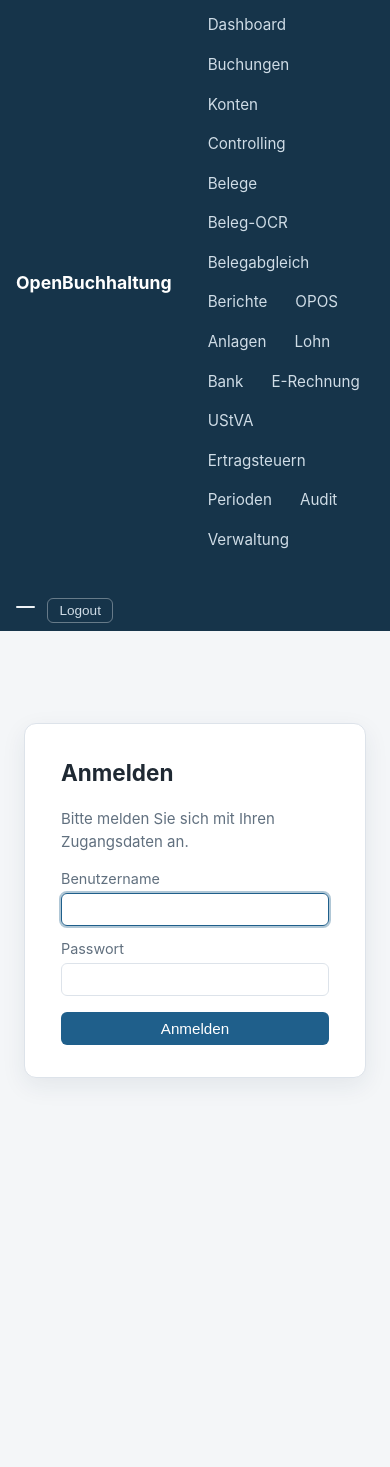
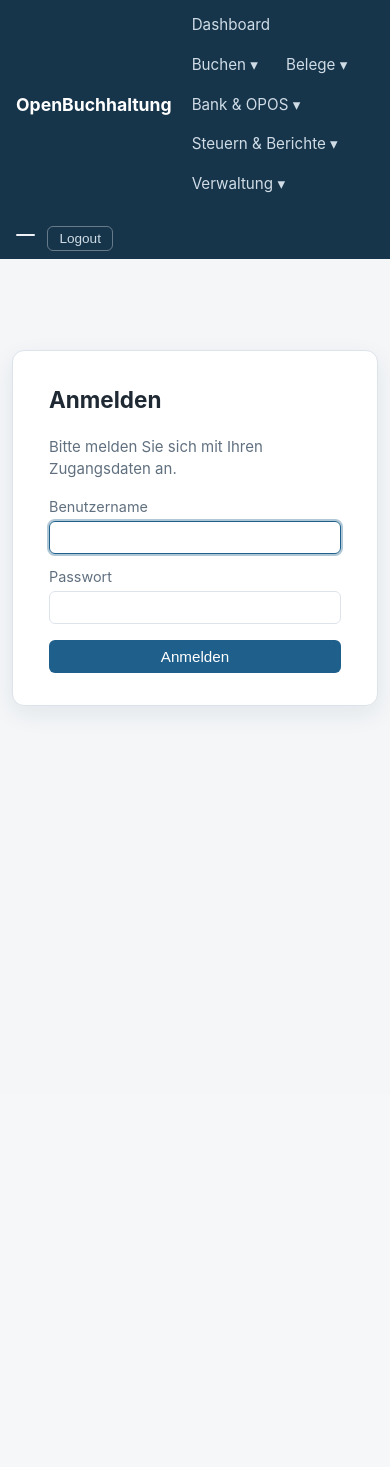
Before and after one commit to unikinCK/OpenBuchhaltung, a Flask app: page /auth/login?next=/bank in a window 390 px wide. After the commit the page ends 709 px from the top, so only its background shows below. Run offline with Flask 3, Linux system fonts and the light colour scheme; the visitor is signed in with stand-in values (Sample User, id 1).

Commit message:
Navigation gruppiert, A11y-Labels für Inline-Formulare, Mobile-Feinschliff
Die 18 Top-Level-Links sind jetzt in 5 CSS-Dropdown-Gruppen geordnet
(Buchen, Belege, Bank & OPOS, Steuern & Berichte, Verwaltung), aktive
Gruppe hervorgehoben; auf sehr schmalen Screens (<480px) klappen die
Gruppen inline auf. Label-lose Inputs (FinTS-PIN/Datum, OPOS-Betrag,
Perioden-Grund) haben aria-labels; zweiter Breakpoint für die
Buchungszeilen-Erfassung.

Co-Authored-By: Claude Fable 5 <noreply@anthropic.com>

```diff
--- a/app/static/style.css
+++ b/app/static/style.css
@@ -80,6 +80,55 @@ a {
   background: rgba(255, 255, 255, 0.16);
   color: #fff;
   font-weight: 600;
+}
+
+/* Gruppierte Navigation: CSS-Dropdowns (hover/focus, kein JS nötig) */
+.nav-group {
+  position: relative;
+}
+
+.nav-group-label {
+  background: transparent;
+  border: none;
+  color: #cfdce6;
+  font: inherit;
+  font-size: 0.95rem;
+  padding: 0.4rem 0.75rem;
+  border-radius: 6px;
+  cursor: pointer;
+  white-space: nowrap;
+}
+
+.nav-group:hover .nav-group-label,
+.nav-group:focus-within .nav-group-label {
+  background: rgba(255, 255, 255, 0.1);
+  color: #fff;
+}
+
+.nav-group.active .nav-group-label {
+  background: rgba(255, 255, 255, 0.16);
+  color: #fff;
+  font-weight: 600;
+}
+
+.nav-group-menu {
+  display: none;
+  position: absolute;
+  top: 100%;
+  left: 0;
+  background: var(--topbar);
+  border-radius: 0 0 8px 8px;
+  padding: 0.35rem;
+  min-width: 11rem;
+  flex-direction: column;
+  gap: 0.15rem;
+  z-index: 100;
+  box-shadow: 0 6px 16px rgba(0, 0, 0, 0.25);
+}
+
+.nav-group:hover .nav-group-menu,
+.nav-group:focus-within .nav-group-menu {
+  display: flex;
 }
 
 .topbar .user-area {
@@ -505,3 +554,23 @@ tr.entry-lines td {
     padding: 0.5rem 1rem;
   }
 }
+
+@media (max-width: 480px) {
+  .journal-line {
+    grid-template-columns: 1fr;
+  }
+  .topbar {
+    gap: 0.5rem;
+  }
+  /* Dropdowns auf sehr schmalen Screens als aufgeklappte Gruppen zeigen. */
+  .nav-group-menu {
+    position: static;
+    box-shadow: none;
+    padding-left: 0.75rem;
+  }
+  .flash-list,
+  main {
+    padding-left: 0.75rem;
+    padding-right: 0.75rem;
+  }
+}
--- a/app/templates/bank.html
+++ b/app/templates/bank.html
@@ -122,9 +122,9 @@
                   <form method="post" action="{{ url_for('main.fints_sync_action', connection_id=conn.id) }}">
                     <input type="hidden" name="_csrf_token" value="{{ csrf_token() }}" />
                     <input type="hidden" name="company_id" value="{{ selected_company_id }}" />
-                    <input name="pin" type="password" placeholder="PIN" autocomplete="off" required style="width:7rem;" />
-                    <input name="from_date" type="date" title="Von (Standard: 30 Tage)" />
-                    <input name="to_date" type="date" title="Bis (Standard: heute)" />
+                    <input name="pin" type="password" placeholder="PIN" aria-label="PIN" autocomplete="off" required style="width:7rem;" />
+                    <input name="from_date" type="date" title="Von (Standard: 30 Tage)" aria-label="Von-Datum" />
+                    <input name="to_date" type="date" title="Bis (Standard: heute)" aria-label="Bis-Datum" />
                     <button type="submit" class="secondary" style="margin:0;">Umsätze abrufen</button>
                   </form>
                 </td>
--- a/app/templates/base.html
+++ b/app/templates/base.html
@@ -11,43 +11,50 @@
     <header class="topbar">
       <a class="brand" href="{{ url_for('main.index') }}">OpenBuchhaltung</a>
       {% if session.get('user') %}
+        {% set nav_groups = [
+          ('Buchen', [
+            ('main.journal_page', 'Buchungen'),
+            ('main.accounts_page', 'Konten'),
+            ('main.controlling_page', 'Controlling'),
+            ('main.periods_page', 'Perioden'),
+          ]),
+          ('Belege', [
+            ('main.documents_page', 'Belege'),
+            ('main.receipt_ocr_page', 'Beleg-OCR'),
+            ('main.receipt_matching_page', 'Belegabgleich'),
+            ('main.einvoice_page', 'E-Rechnung'),
+          ]),
+          ('Bank & OPOS', [
+            ('main.bank_page', 'Bank'),
+            ('main.open_items_page', 'OPOS'),
+            ('main.fixed_assets_page', 'Anlagen'),
+            ('main.payroll_page', 'Lohn'),
+          ]),
+          ('Steuern & Berichte', [
+            ('main.reports_page', 'Berichte'),
+            ('main.vat_returns_page', 'UStVA'),
+            ('main.income_taxes_page', 'Ertragsteuern'),
+          ]),
+          ('Verwaltung', [
+            ('main.admin_page', 'Verwaltung'),
+            ('main.audit_log_page', 'Audit'),
+          ]),
+        ] %}
         <nav>
           <a href="{{ url_for('main.index', company_id=selected_company_id) }}"
              {% if request.endpoint == 'main.index' %}class="active"{% endif %}>Dashboard</a>
-          <a href="{{ url_for('main.journal_page', company_id=selected_company_id) }}"
-             {% if request.endpoint == 'main.journal_page' %}class="active"{% endif %}>Buchungen</a>
-          <a href="{{ url_for('main.accounts_page', company_id=selected_company_id) }}"
-             {% if request.endpoint == 'main.accounts_page' %}class="active"{% endif %}>Konten</a>
-          <a href="{{ url_for('main.controlling_page', company_id=selected_company_id) }}"
-             {% if request.endpoint == 'main.controlling_page' %}class="active"{% endif %}>Controlling</a>
-          <a href="{{ url_for('main.documents_page', company_id=selected_company_id) }}"
-             {% if request.endpoint == 'main.documents_page' %}class="active"{% endif %}>Belege</a>
-          <a href="{{ url_for('main.receipt_ocr_page', company_id=selected_company_id) }}"
-             {% if request.endpoint == 'main.receipt_ocr_page' %}class="active"{% endif %}>Beleg-OCR</a>
-          <a href="{{ url_for('main.receipt_matching_page', company_id=selected_company_id) }}"
-             {% if request.endpoint == 'main.receipt_matching_page' %}class="active"{% endif %}>Belegabgleich</a>
-          <a href="{{ url_for('main.reports_page', company_id=selected_company_id) }}"
-             {% if request.endpoint == 'main.reports_page' %}class="active"{% endif %}>Berichte</a>
-          <a href="{{ url_for('main.open_items_page', company_id=selected_company_id) }}"
-             {% if request.endpoint == 'main.open_items_page' %}class="active"{% endif %}>OPOS</a>
-          <a href="{{ url_for('main.fixed_assets_page', company_id=selected_company_id) }}"
-             {% if request.endpoint == 'main.fixed_assets_page' %}class="active"{% endif %}>Anlagen</a>
-          <a href="{{ url_for('main.payroll_page', company_id=selected_company_id) }}"
-             {% if request.endpoint == 'main.payroll_page' %}class="active"{% endif %}>Lohn</a>
-          <a href="{{ url_for('main.bank_page', company_id=selected_company_id) }}"
-             {% if request.endpoint == 'main.bank_page' %}class="active"{% endif %}>Bank</a>
-          <a href="{{ url_for('main.einvoice_page', company_id=selected_company_id) }}"
-             {% if request.endpoint == 'main.einvoice_page' %}class="active"{% endif %}>E-Rechnung</a>
-          <a href="{{ url_for('main.vat_returns_page', company_id=selected_company_id) }}"
-             {% if request.endpoint == 'main.vat_returns_page' %}class="active"{% endif %}>UStVA</a>
-          <a href="{{ url_for('main.income_taxes_page', company_id=selected_company_id) }}"
-             {% if request.endpoint == 'main.income_taxes_page' %}class="active"{% endif %}>Ertragsteuern</a>
-          <a href="{{ url_for('main.periods_page', company_id=selected_company_id) }}"
-             {% if request.endpoint == 'main.periods_page' %}class="active"{% endif %}>Perioden</a>
-          <a href="{{ url_for('main.audit_log_page') }}"
-             {% if request.endpoint == 'main.audit_log_page' %}class="active"{% endif %}>Audit</a>
-          <a href="{{ url_for('main.admin_page', company_id=selected_company_id) }}"
-             {% if request.endpoint == 'main.admin_page' %}class="active"{% endif %}>Verwaltung</a>
+          {% for group_label, group_items in nav_groups %}
+            {% set group_active = request.endpoint in (group_items | map('first') | list) %}
+            <div class="nav-group{% if group_active %} active{% endif %}">
+              <button type="button" class="nav-group-label" aria-haspopup="true">{{ group_label }} ▾</button>
+              <div class="nav-group-menu">
+                {% for endpoint, label in group_items %}
+                  <a href="{{ url_for(endpoint) if endpoint == 'main.audit_log_page' else url_for(endpoint, company_id=selected_company_id) }}"
+                     {% if request.endpoint == endpoint %}class="active"{% endif %}>{{ label }}</a>
+                {% endfor %}
+              </div>
+            </div>
+          {% endfor %}
         </nav>
         <div class="user-area">
           <span>{{ session['user']['username'] }} <span class="badge">{{ session['user']['role'] }}</span></span>
--- a/app/templates/offene_posten.html
+++ b/app/templates/offene_posten.html
@@ -124,7 +124,7 @@
                   <form method="post" action="{{ url_for('main.settle_open_item_action', open_item_id=item.id) }}">
                     <input type="hidden" name="_csrf_token" value="{{ csrf_token() }}" />
                     <input type="hidden" name="company_id" value="{{ selected_company_id }}" />
-                    <input name="amount" inputmode="decimal" placeholder="{{ item.open_amount }}" style="width:7rem;" />
+                    <input name="amount" inputmode="decimal" placeholder="{{ item.open_amount }}" aria-label="Ausgleichsbetrag" style="width:7rem;" />
                     <select name="bank_transaction_id">
                       <option value="">Bankumsatz optional</option>
                       {% for tx in bank_transactions %}
--- a/app/templates/perioden.html
+++ b/app/templates/perioden.html
@@ -119,7 +119,7 @@
                       <form method="post" action="{{ url_for('main.lock_period_action', period_id=period.id) }}" style="margin:0;">
                         <input type="hidden" name="_csrf_token" value="{{ csrf_token() }}" />
                         <input type="hidden" name="company_id" value="{{ selected_company_id }}" />
-                        <input name="reason" placeholder="Grund (optional)" style="max-width:180px;" />
+                        <input name="reason" placeholder="Grund (optional)" aria-label="Grund" style="max-width:180px;" />
                         <button type="submit" class="secondary" style="margin:0;">Sperren</button>
                       </form>
                     {% endif %}
```
